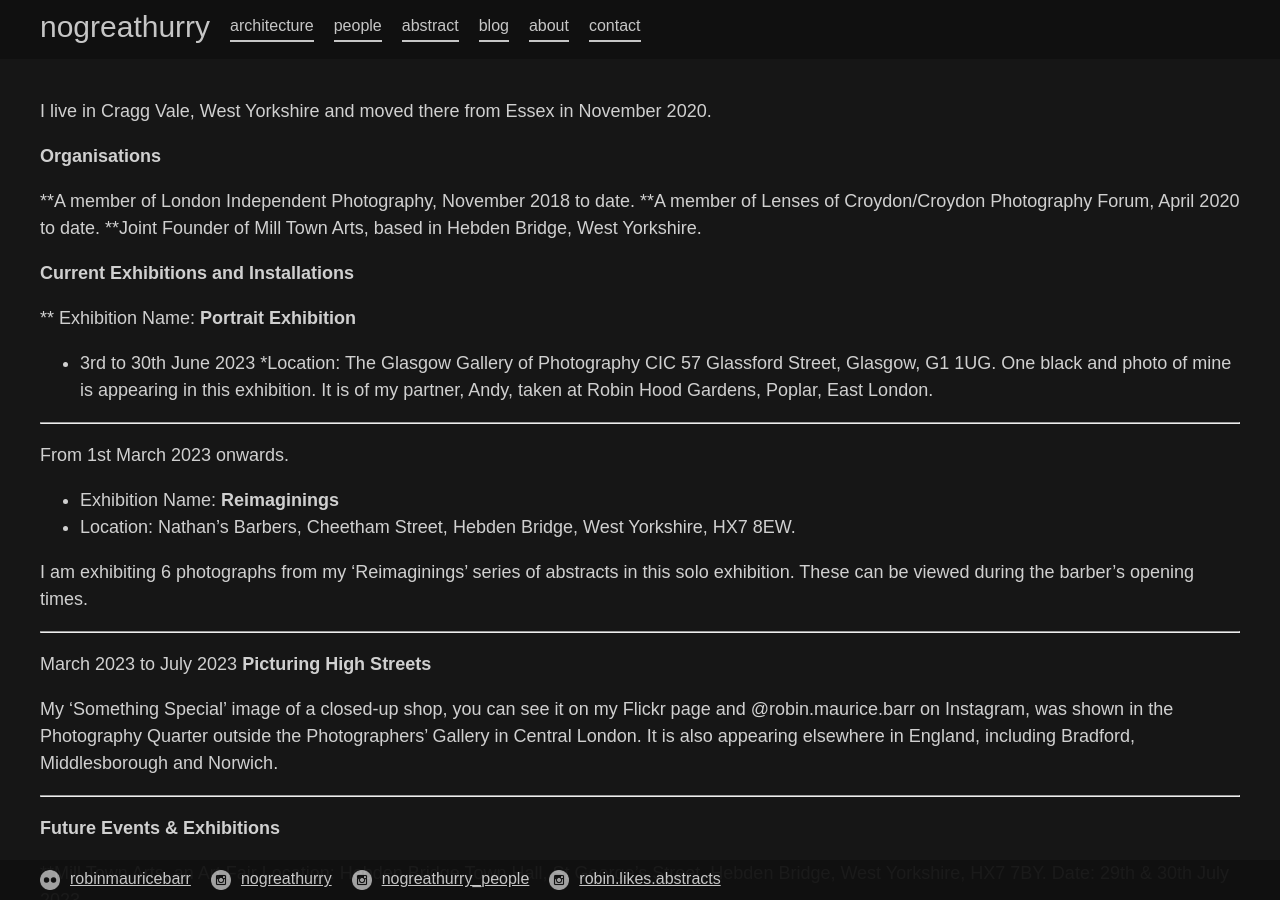
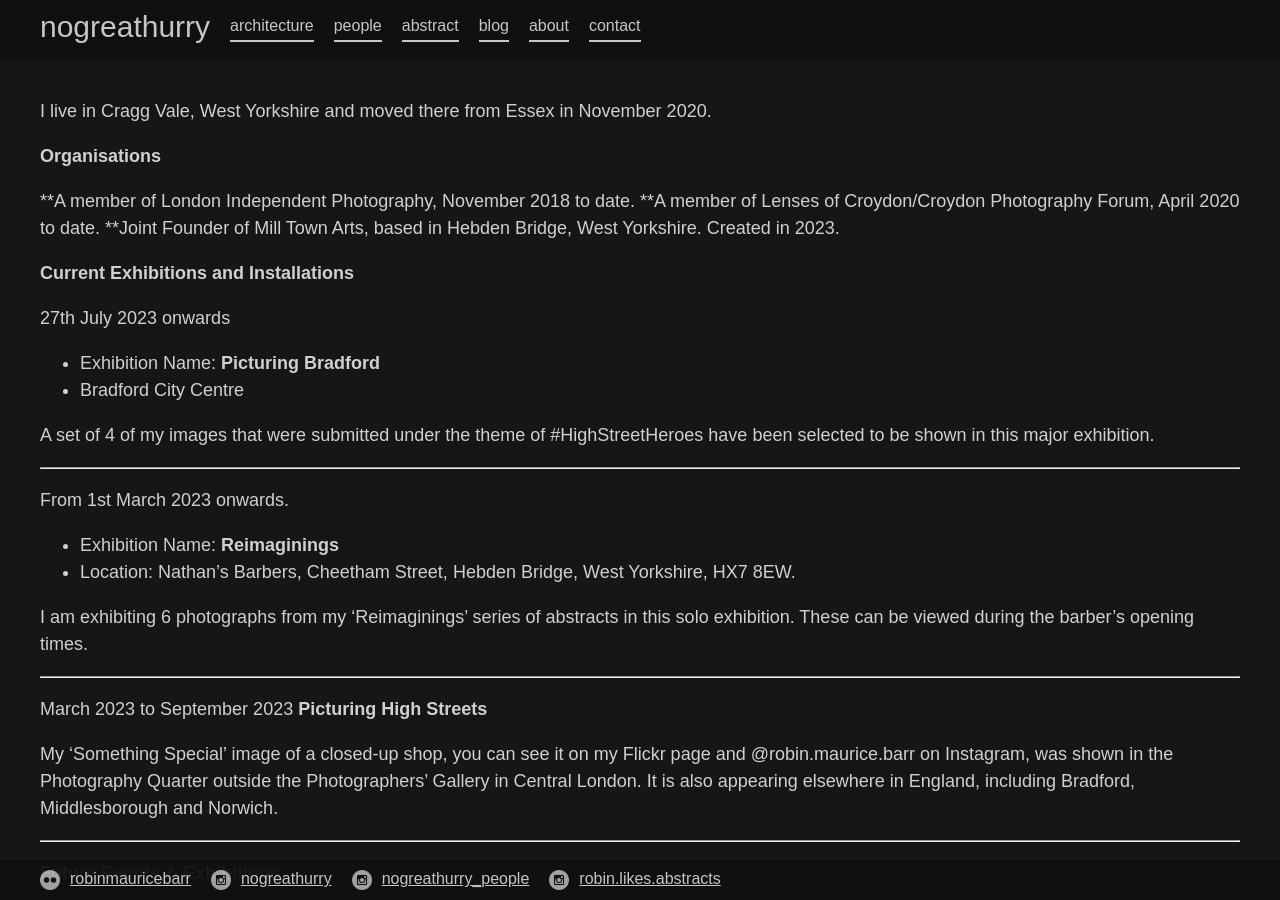
Before and after one commit to 987poiuytrewq/nogreathurry, a Jekyll site: the page built from blog.md, in a window 1280 px wide and 900 px high. Built offline with Jekyll 4.4.1, drawn with Linux system fonts in a browser that asks for light colours; some of the changed text lies outside the part shown.

Commit message:
Updated Blog

```diff
--- a/blog.md
+++ b/blog.md
@@ -9,15 +9,15 @@ I live in Cragg Vale, West Yorkshire and moved there from Essex in November 2020
 
 **A member of London Independent Photography, November 2018 to date.
 **A member of Lenses of Croydon/Croydon Photography Forum, April 2020 to date.
-**Joint Founder of Mill Town Arts, based in Hebden Bridge, West Yorkshire.
+**Joint Founder of Mill Town Arts, based in Hebden Bridge, West Yorkshire. Created in 2023.
 
 **Current Exhibitions and Installations**
 
-** Exhibition Name: **Portrait Exhibition**
-* 3rd to 30th June 2023
-*Location: The Glasgow Gallery of Photography CIC
-57 Glassford Street, Glasgow, G1 1UG.
-One black and photo of mine is appearing in this exhibition. It is of my partner, Andy, taken at Robin Hood Gardens, Poplar, East London.
+27th July 2023 onwards
+* Exhibition Name: **Picturing Bradford**
+* Bradford City Centre
+
+A set of 4 of my images that were submitted under the theme of #HighStreetHeroes have been selected to be shown in this major exhibition.
 
 ______________________________________________________________
 
@@ -29,7 +29,7 @@ I am exhibiting 6 photographs from my 'Reimaginings' series of abstracts in this
 
 ______________________________________________________________
 
-March 2023 to July 2023
+March 2023 to September 2023
 **Picturing High Streets**
 
 My 'Something Special' image of a closed-up shop, you can see it on my Flickr page and @robin.maurice.barr on Instagram, was shown in the Photography Quarter outside the Photographers' Gallery in Central London. It is also appearing elsewhere in England, including Bradford, Middlesborough and Norwich.
@@ -130,6 +130,12 @@ This was the annual exhibition by the Crouch End Satellite Group of London Indep
 
 I took part in an exhibition with the two other artist founders of Mill Town Arts, a diverse group of creatives working in and out of the valley. I am exhibiting 12 photos on several themes.
 
+** Exhibition Name: **Portrait Exhibition**
+* 3rd to 30th June 2023
+*Location: The Glasgow Gallery of Photography CIC
+57 Glassford Street, Glasgow, G1 1UG.
+One black and photo of mine appeared in this exhibition. It is of my partner, Andy, taken at Robin Hood Gardens, Poplar, East London.
+
 **Other news (newest first):
 
 **April 2023** - Three of my square format architectural images have been published in the 2022-2023 'European Chinese Photographic Art Yearbook' alongside photographs by several other Chinese and European photographers.
```
